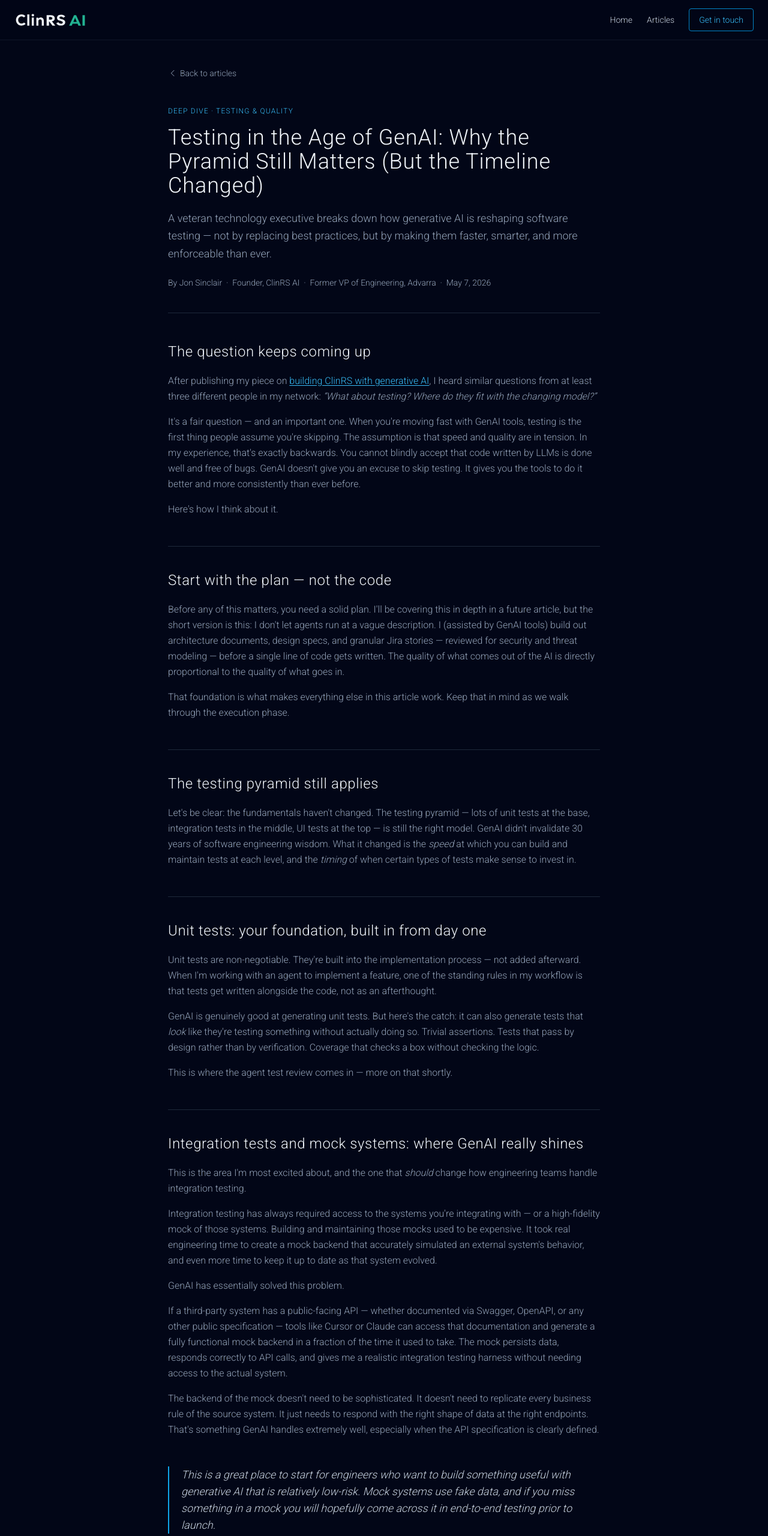
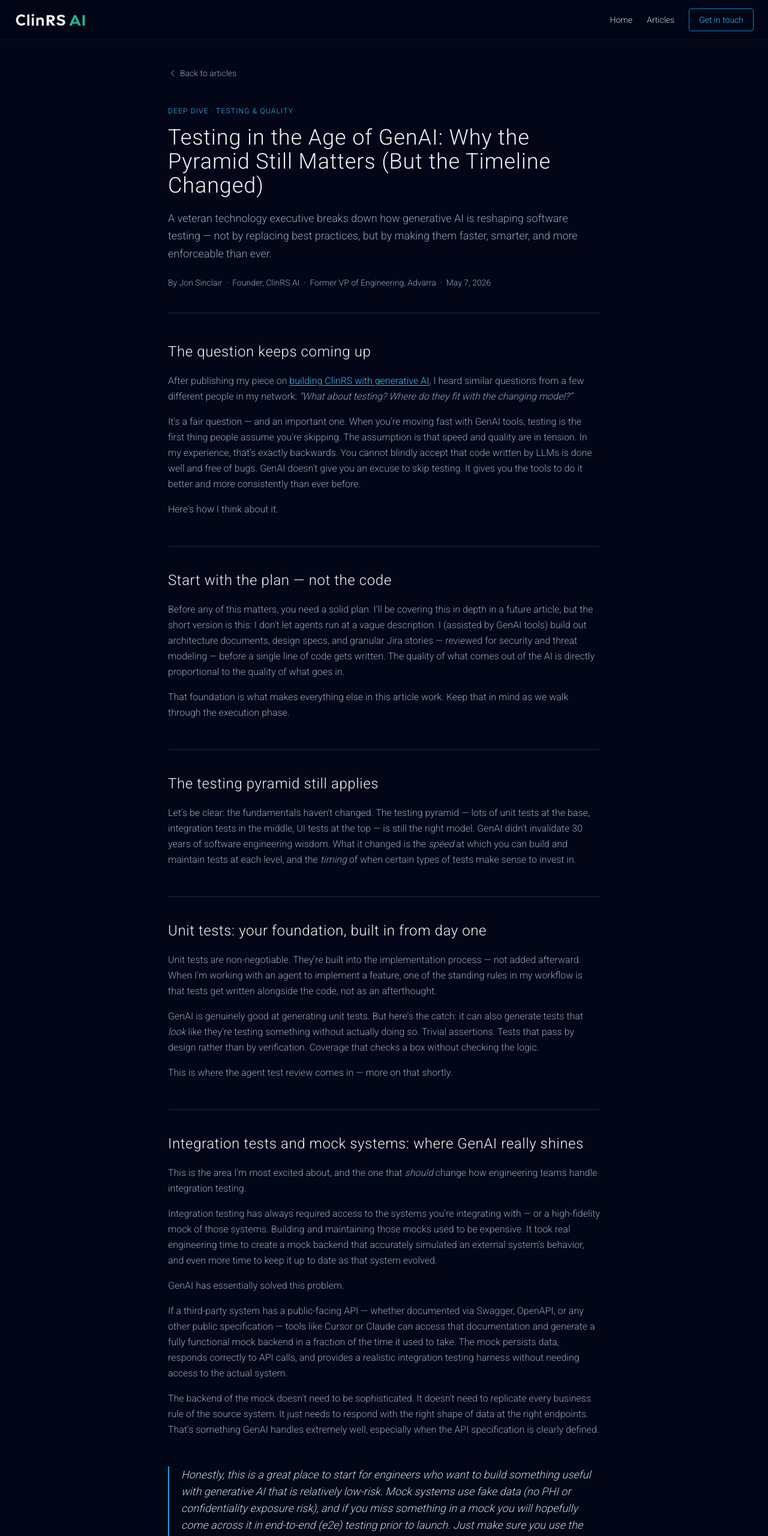
Before and after one commit to ClinRS-AI/corporate-website, a Next.js app: page /articles/deep-dive-testing-genai in a window 1280 px wide. Shown: the top 2560 px of the page at 60% size. Built offline with nearby package versions, Linux system fonts and the light colour scheme.

Commit message:
Minor updates to wording.

```diff
--- a/app/articles/deep-dive-testing-genai/page.tsx
+++ b/app/articles/deep-dive-testing-genai/page.tsx
@@ -94,7 +94,7 @@ export default function ArticlePage() {
             >
               building ClinRS with generative AI
             </Link>
-            , I heard similar questions from at least three different people in my network:{" "}
+            , I heard similar questions from a few different people in my network:{" "}
             <em>
               &ldquo;What about testing? Where do they fit with the changing model?&rdquo;
             </em>
@@ -177,7 +177,7 @@ export default function ArticlePage() {
             If a third-party system has a public-facing API &mdash; whether documented via Swagger, OpenAPI, or any
             other public specification &mdash; tools like Cursor or Claude can access that documentation and generate a
             fully functional mock backend in a fraction of the time it used to take. The mock persists data, responds
-            correctly to API calls, and gives me a realistic integration testing harness without needing access to the
+            correctly to API calls, and provides a realistic integration testing harness without needing access to the
             actual system.
           </p>
           <p>
@@ -187,9 +187,11 @@ export default function ArticlePage() {
             clearly defined.
           </p>
           <PullQuote>
-            This is a great place to start for engineers who want to build something useful with generative AI that is
-            relatively low-risk. Mock systems use fake data, and if you miss something in a mock you will hopefully come
-            across it in end-to-end testing prior to launch.
+            Honestly, this is a great place to start for engineers who want to build something useful with generative AI
+            that is relatively low-risk. Mock systems use fake data (no PHI or confidentiality exposure risk), and if
+            you miss something in a mock you will hopefully come across it in end-to-end (e2e) testing prior to launch.
+            Just make sure you use the information for what you find in e2e testing to improve your mock for the next
+            time.
           </PullQuote>
           <p>
             The result: higher fidelity integration tests, maintained more easily, at a fraction of the cost. This is a
@@ -231,7 +233,16 @@ export default function ArticlePage() {
           </p>
           <p>
             There are a number of solid libraries out there to assist teams in ensuring their applications are
-            compliant. I implemented{" "}
+            compliant. One that I came across recently is from{" "}
+            <a
+              href="https://deque.com/axe/"
+              className="text-sky-400 underline underline-offset-2 hover:text-sky-300 transition-colors duration-200"
+              target="_blank"
+              rel="noopener noreferrer"
+            >
+              axe
+            </a>
+            . I implemented{" "}
             <a
               href="https://github.com/dequelabs/axe-core"
               className="text-sky-400 underline underline-offset-2 hover:text-sky-300 transition-colors duration-200"
@@ -247,16 +258,17 @@ export default function ArticlePage() {
             audit.
           </p>
           <p>
-            What they don&apos;t do is cover everything. Automated tools are only as good as what they&apos;re designed
+            What it doesn&apos;t do is cover everything. Automated tools are only as good as what they&apos;re designed
             to check &mdash; and experienced engineers know there&apos;s often a gap between what&apos;s technically
             flagged and what&apos;s actually the right thing to do for your users. Knowing that the automated tools have
             a ceiling, I had GenAI generate a manual review checklist to supplement them &mdash; a structured set of
-            checks covering the scenarios the automated tools can&apos;t evaluate. That checklist runs after the
-            automated pass and fills in the gaps.
+            checks covering the scenarios the automated tools can&apos;t evaluate. That checklist is meant to be run
+            after the automated pass to fill in the gaps.
           </p>
           <p>
             To give a tangible example, I&apos;ll point to the option <code className="text-sky-300 text-sm bg-slate-800 px-1.5 py-0.5 rounded">prefers-reduced-motion</code>. It wasn&apos;t
-            flagged by axe, and correctly so &mdash; it isn&apos;t a requirement under WCAG AA compliance. But it
+            flagged by axe, and correctly so &mdash; it isn&apos;t a requirement under WCAG AA compliance, which is the
+            target for Section 508 compliance. But it
             appeared on the manual checklist as a best practice consideration for users with motion sensitivity settings
             enabled in their browser. Recognizing it as a simple, meaningful improvement for my site, I had GenAI
             implement the CSS changes necessary to honor that browser preference and reduce unnecessary motion on the
@@ -266,7 +278,8 @@ export default function ArticlePage() {
           <PullQuote>
             Automated suites enforce the baseline continuously. A GenAI-generated manual checklist covers what
             automation can&apos;t. And human judgment &mdash; informed by domain knowledge and genuine care for the end
-            user &mdash; decides what&apos;s worth acting on.
+            user &mdash; decides what&apos;s worth acting on. Together, they&apos;re far better than the alternative,
+            which for most teams is a compliance gap that only shows up when someone complains or an auditor arrives.
           </PullQuote>
           <p>
             GenAI makes all three layers practical. Setting up the automated suites, generating the manual checklist,
```
